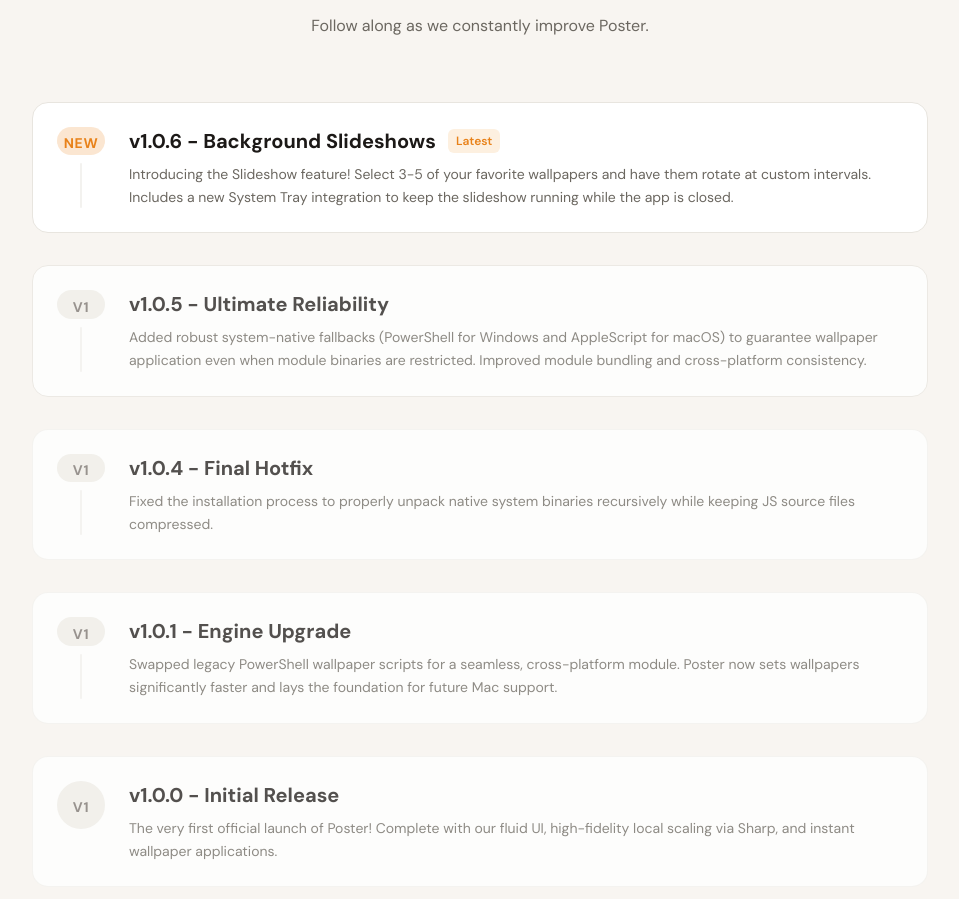
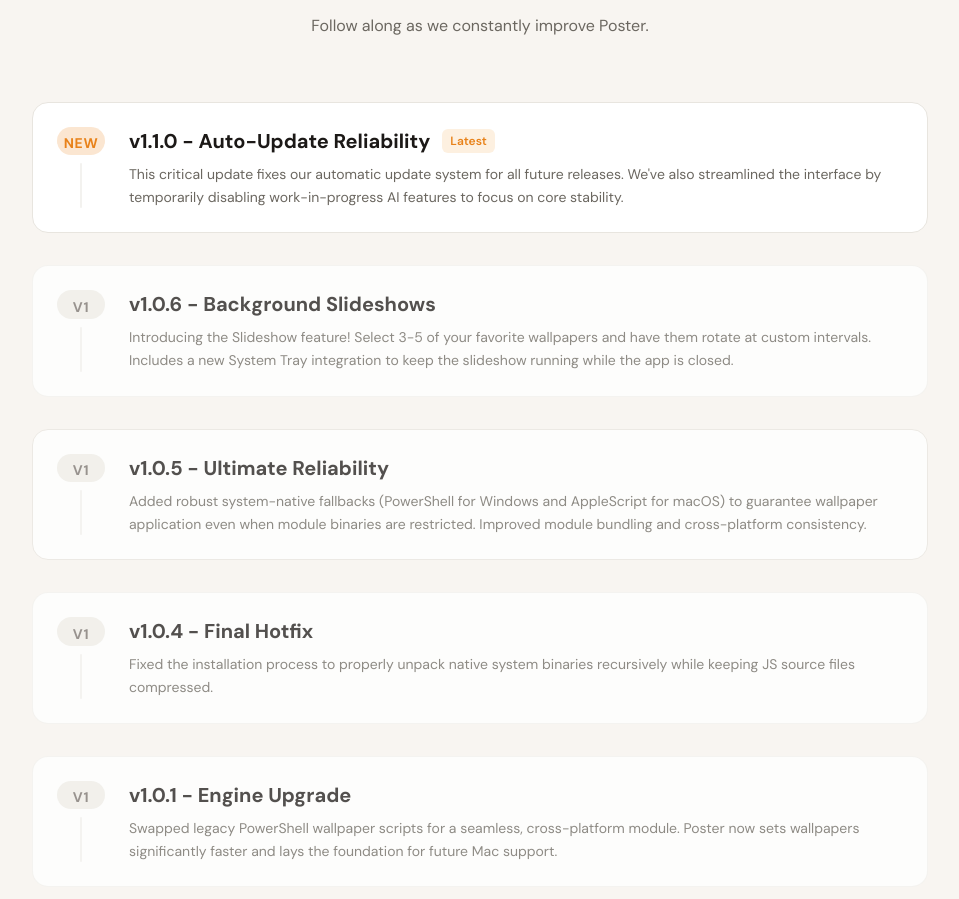
Before and after one commit to nueldotdev/poster-web, a Next.js app: page / in a window 1280 px wide. Shown: the part 2905-3804 px from the top of the page, without its empty margins (160-1119 px from the left). Built offline with nearby package versions, Linux system fonts and the light colour scheme.

Commit message:
chore: update

```diff
--- a/app/page.tsx
+++ b/app/page.tsx
@@ -237,8 +237,21 @@
                </div>
                <div>
                  <div className="flex items-center gap-3 mb-2">
+                   <h3 className="text-xl font-bold text-text-primary">v1.1.0 - Auto-Update Reliability</h3>
+                   <span className="text-xs font-semibold bg-accent-muted text-accent px-2 py-1 rounded-md">Latest</span>
+                 </div>
+                 <p className="text-text-secondary text-sm leading-relaxed">This critical update fixes our automatic update system for all future releases. We've also streamlined the interface by temporarily disabling work-in-progress AI features to focus on core stability.</p>
+               </div>
+            </div>
+
+            <div className="flex gap-6 p-6 rounded-2xl bg-surface border border-border-custom/50 hover:shadow-md transition-shadow opacity-75">
+               <div className="hidden sm:flex flex-col items-center">
+                 <div className="w-12 h-12 rounded-full bg-surface-2 flex items-center justify-center text-text-muted font-bold text-sm mb-2 pt-1 uppercase tracking-wider">v1</div>
+                 <div className="w-0.5 h-full bg-border-custom/50 rounded-full"></div>
+               </div>
+               <div>
+                 <div className="flex items-center gap-3 mb-2">
                    <h3 className="text-xl font-bold text-text-primary">v1.0.6 - Background Slideshows</h3>
-                   <span className="text-xs font-semibold bg-accent-muted text-accent px-2 py-1 rounded-md">Latest</span>
                  </div>
                  <p className="text-text-secondary text-sm leading-relaxed">Introducing the Slideshow feature! Select 3-5 of your favorite wallpapers and have them rotate at custom intervals. Includes a new System Tray integration to keep the slideshow running while the app is closed.</p>
                </div>
```
